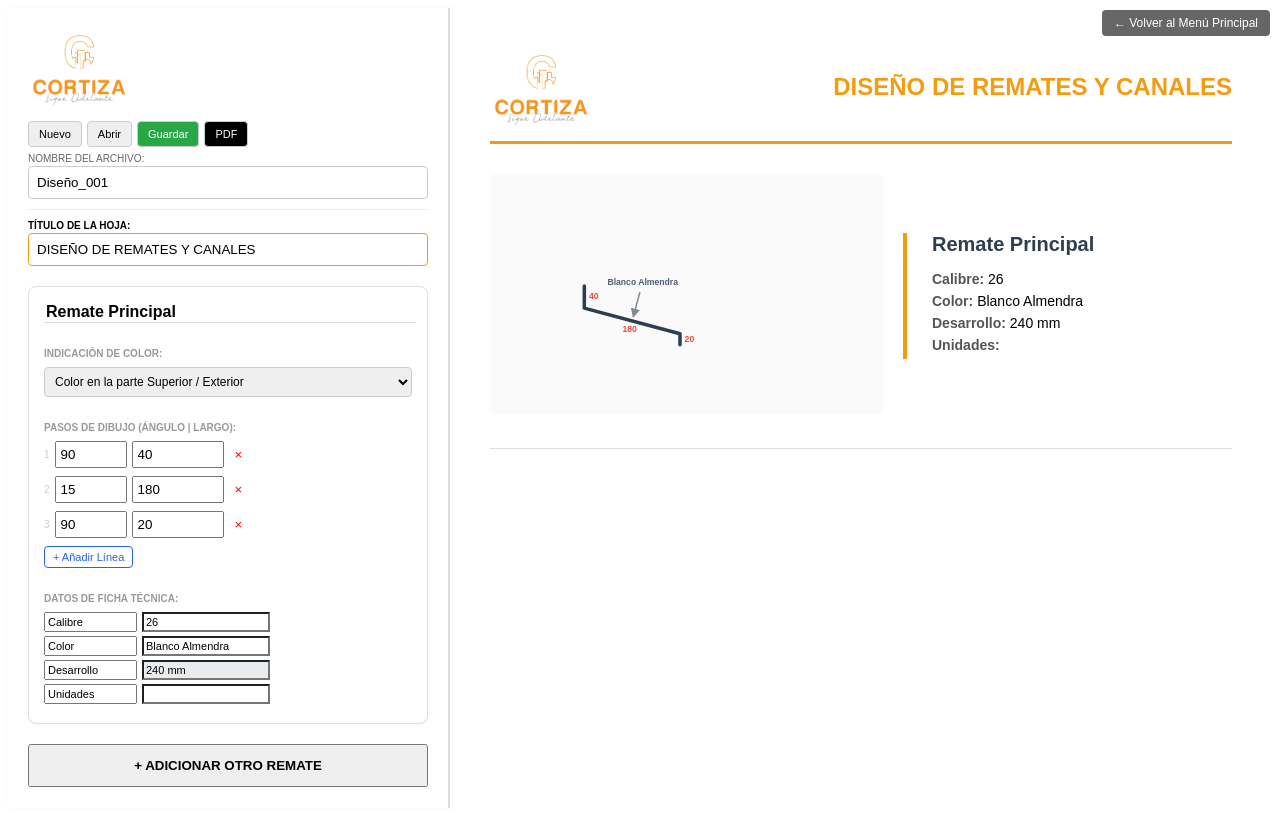
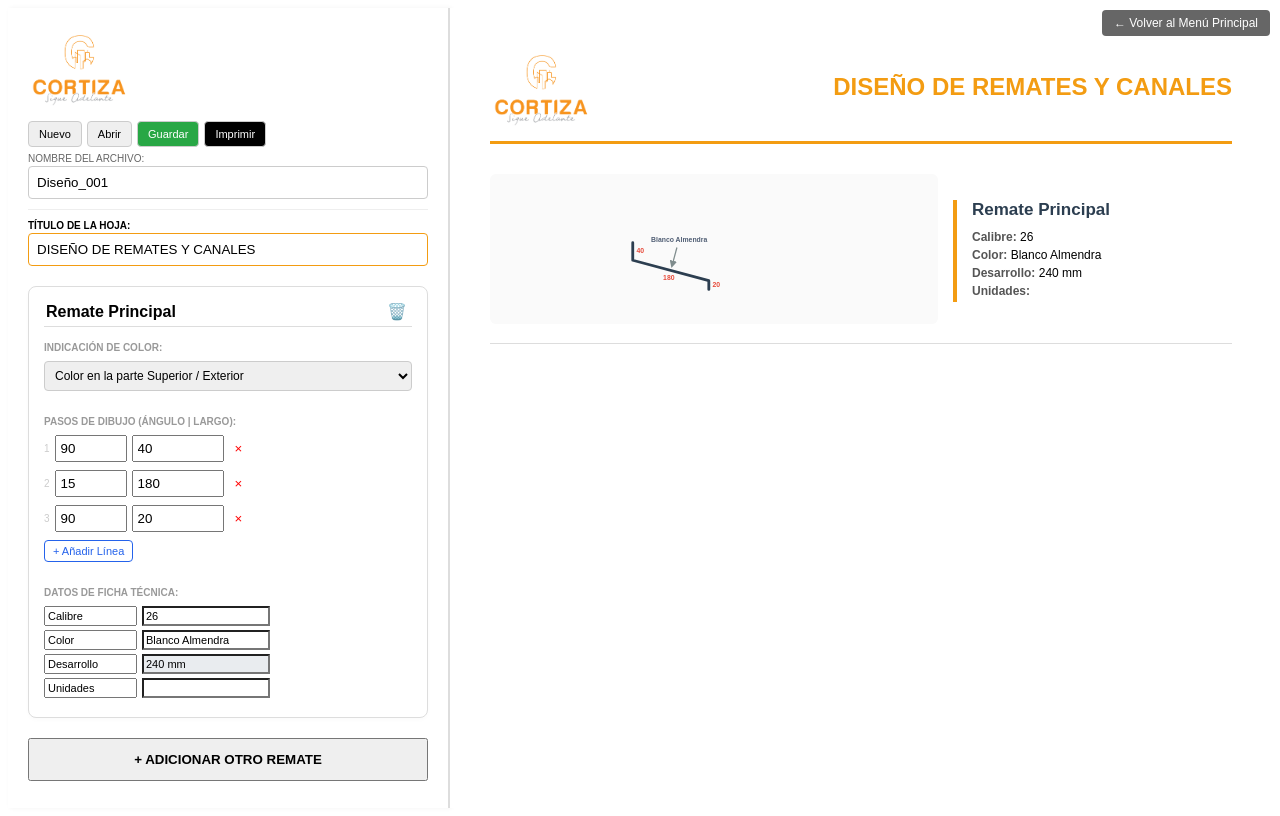
Before and after one commit to hectorlcl5/mi-disenador-de-canales, a React app: page / in a window 1280 px wide. Both pictures are taken after a click on the button 497 px from the left and 587 px from the top of the page. Built offline with nearby package versions, Linux system fonts and the light colour scheme; the HTML template or start-up script is replaced by a standard one.

Commit message:
Actualizacion codigo diseño remates 17jul2026

```diff
--- a/src/DisenadorRemates.jsx
+++ b/src/DisenadorRemates.jsx
@@ -112,9 +112,14 @@ const DisenadorRemates = () => {
       <style>{`
         @media print {
           .no-print { display: none !important; }
-          .print-area { width: 100% !important; padding: 0 !important; }
-          .main-container { background: white !important; }
-          .print-header { display: flex !important; }
+          body, html, .main-container { background: white !important; height: auto !important; overflow: visible !important; display: block !important; }
+          .print-area { width: 100% !important; padding: 0 !important; display: flex !important; flex-direction: column !important; min-height: 100vh !important; }
+          .print-header { display: flex !important; margin-bottom: 10px !important; padding-bottom: 10px !important; }
+          /* Magia para distribuir los remates equitativamente: */
+          .remates-wrapper { flex: 1 !important; display: flex !important; flex-direction: column !important; justify-content: space-evenly !important; }
+          .remate-item { border-bottom: 1px dashed #ccc !important; padding-bottom: 10px !important; margin-bottom: 0 !important; }
+          .remate-item:last-child { border-bottom: none !important; }
+          @page { size: letter portrait; margin: 0.5cm; }
         }
       `}</style>
 
@@ -131,7 +136,7 @@ const DisenadorRemates = () => {
             <button onClick={nuevoProyecto} style={btnStyle}>Nuevo</button>
             <button onClick={listarProyectos} style={btnStyle}>Abrir</button>
             <button onClick={guardarProyecto} style={{ ...btnStyle, backgroundColor: '#28a745', color: '#fff' }}>Guardar</button>
-            <button onClick={() => window.print()} style={{ ...btnStyle, backgroundColor: '#000', color: '#fff' }}>PDF</button>
+            <button onClick={() => window.print()} style={{ ...btnStyle, backgroundColor: '#000', color: '#fff' }}>Imprimir</button>
           </div>
           <label style={{ fontSize: '10px', color: '#666' }}>NOMBRE DEL ARCHIVO:</label>
           <input style={inputStyle} value={nombreArchivo} onChange={e => setNombreArchivo(e.target.value)} />
@@ -143,9 +148,24 @@ const DisenadorRemates = () => {
 
        {remates.map((r, rIdx) => (
           <div key={r.id} style={cardStyle}>
-            <input style={{ fontWeight: 'bold', width: '100%', marginBottom: '10px', fontSize: '16px', border: 'none', borderBottom: '1px solid #ddd' }} value={r.titulo} onChange={e => {
+            {/* NUEVO ENCABEZADO CON BOTÓN DE ELIMINAR REMATE */}
+            <div style={{ display: 'flex', justifyContent: 'space-between', alignItems: 'center', marginBottom: '10px', borderBottom: '1px solid #ddd', paddingBottom: '4px' }}>
+              <input style={{ fontWeight: 'bold', width: '100%', fontSize: '16px', border: 'none', outline: 'none' }} value={r.titulo} onChange={e => {
                 const n = [...remates]; n[rIdx].titulo = e.target.value; setRemates(n);
               }} />
+              <button
+                onClick={() => {
+                  if (window.confirm(`¿Seguro que deseas eliminar el "${r.titulo}" por completo?`)) {
+                    const n = remates.filter((_, i) => i !== rIdx);
+                    setRemates(n);
+                  }
+                }}
+                style={{ background: 'transparent', border: 'none', color: '#e74c3c', cursor: 'pointer', fontSize: '16px', padding: '0 5px' }}
+                title="Eliminar Remate Completo"
+              >
+                🗑️
+              </button>
+            </div>
 
             <p style={labelStyle}>INDICACIÓN DE COLOR:</p>
             <select
@@ -206,15 +226,17 @@ const DisenadorRemates = () => {
           </h1>
         </div>
 
+        {/* CONTENEDOR FLEX PARA DISTRIBUIR EQUITATIVAMENTE EN IMPRESIÓN */}
+        <div className="remates-wrapper" style={{ display: 'flex', flexDirection: 'column', gap: '20px', flex: 1 }}>
           {remates.map(r => (
-          <div key={r.id} style={{ display: 'flex', borderBottom: '1px solid #ddd', marginBottom: '40px', paddingBottom: '30px', alignItems: 'center', pageBreakInside: 'avoid' }}>
+            <div key={r.id} className="remate-item" style={{ display: 'flex', borderBottom: '1px solid #ddd', paddingBottom: '15px', alignItems: 'center', pageBreakInside: 'avoid' }}>
               <div style={{ flex: 1 }}>
                 <DibujoSVG tramos={r.tramos} caraColor={r.caraColor} caracteristicas={r.caracteristicas} />
               </div>
-            <div style={{ width: '300px', borderLeft: '4px solid #f39c12', paddingLeft: '25px', marginLeft: '20px' }}>
-              <h2 style={{ margin: '0 0 15px 0', fontSize: '20px', color: '#2c3e50' }}>{r.titulo}</h2>
+              <div style={{ width: '260px', borderLeft: '4px solid #f39c12', paddingLeft: '15px', marginLeft: '15px' }}>
+                <h2 style={{ margin: '0 0 10px 0', fontSize: '17px', color: '#2c3e50' }}>{r.titulo}</h2>
                 {r.caracteristicas.map((c, i) => (
-                <div key={i} style={{ fontSize: '14px', marginBottom: '6px' }}>
+                  <div key={i} style={{ fontSize: '12px', marginBottom: '4px' }}>
                     <strong style={{color: '#555'}}>{c.key}:</strong> {c.value}
                   </div>
                 ))}
@@ -222,6 +244,7 @@ const DisenadorRemates = () => {
             </div>
           ))}
         </div>
+      </div> {/* <-- ¡ESTA ETIQUETA ERA LA QUE FALTABA EN TU CÓDIGO! */}
 
       {/* MODAL OPEN */}
       {showModal && (
@@ -315,7 +338,7 @@ const DibujoSVG = ({ tramos, caraColor, caracteristicas }) => {
   }
 
   return (
-    <svg width="100%" height="240" viewBox="0 0 500 240" style={{ backgroundColor: '#fafafa', borderRadius: '6px' }}>
+    <svg width="100%" height="150" viewBox="0 0 500 240" style={{ backgroundColor: '#fafafa', borderRadius: '6px', maxHeight: '150px' }}>
       <defs>
         <marker id="arrow" viewBox="0 0 10 10" refX="5" refY="5" markerWidth="6" markerHeight="6" orient="auto-start-reverse">
           <path d="M 0 0 L 10 5 L 0 10 z" fill="#7f8c8d" />
```
Lines whose indentation alone changed are shown as unchanged.
